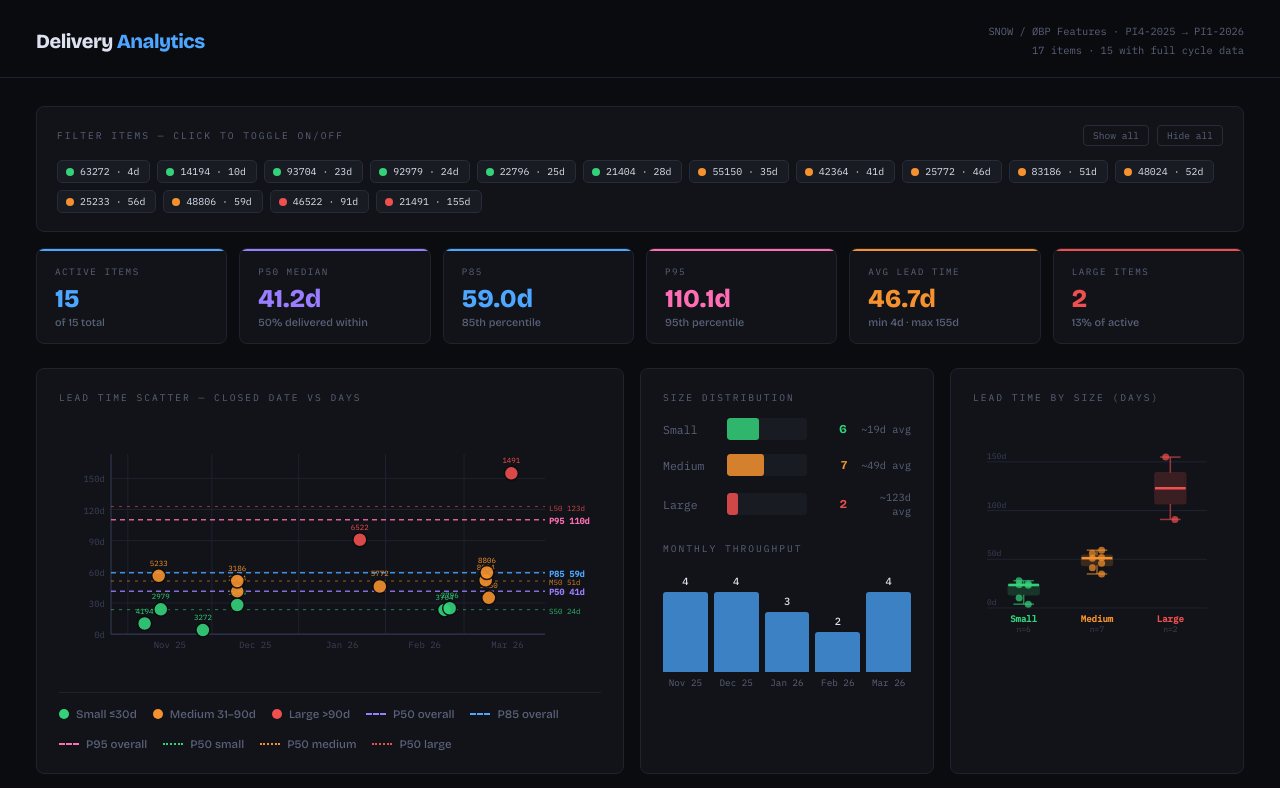
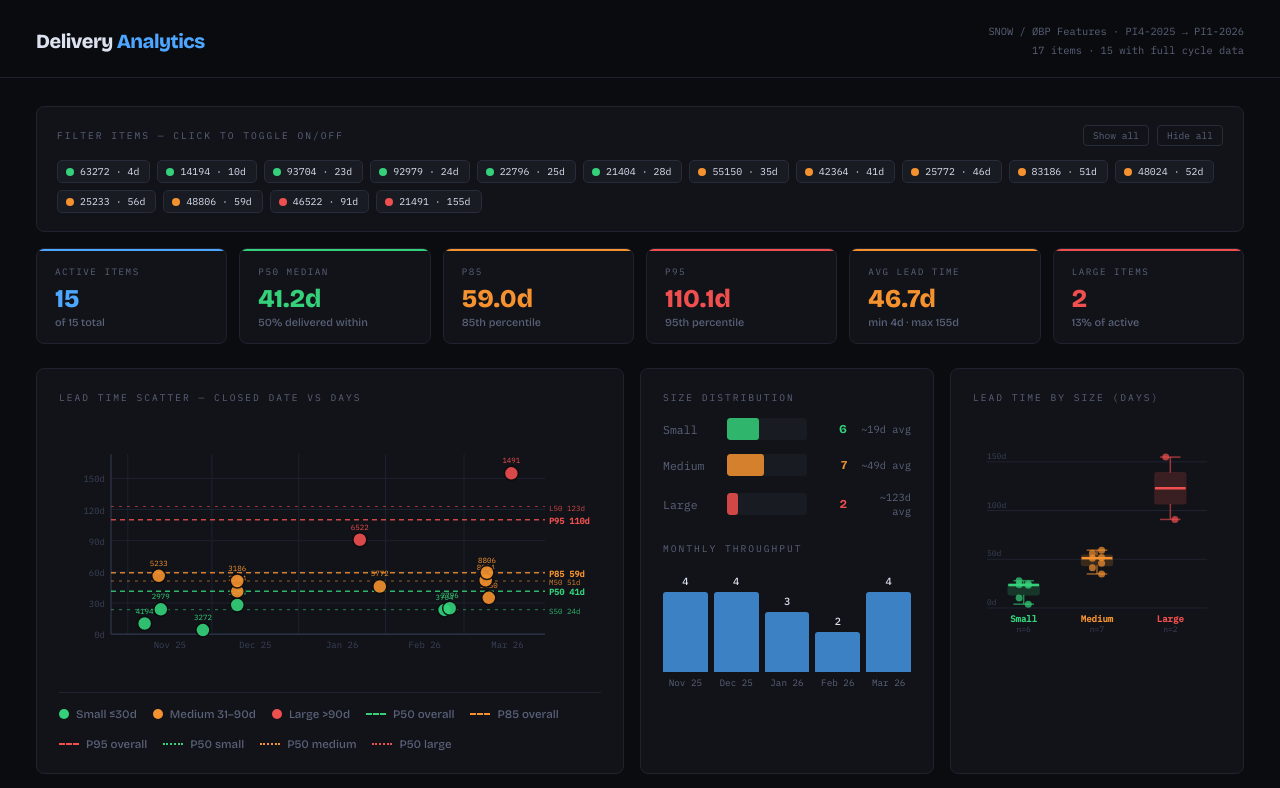
Before and after one commit to tasrnowskimicha-cyber/dashboardflow, a plain HTML site: page index.html in a window 1280 px wide. Shown: the top 788 px of the page. Drawn offline with nearby package versions, Linux system fonts and the light colour scheme.

Commit message:
Update index.html

```diff
--- a/index.html
+++ b/index.html
@@ -18,9 +18,9 @@
   --small:   #34d17a;
   --medium:  #f5922f;
   --large:   #f04f4f;
-  --p50:     #9b7dff;
-  --p85:     #4da6ff;
-  --p95:     #ff6eb4;
+  --p50:     #34d17a;
+  --p85:     #f5922f;
+  --p95:     #f04f4f;
   --accent:  #4da6ff;
 }
 *{box-sizing:border-box;margin:0;padding:0}
@@ -473,9 +473,9 @@ function renderKPIs(){
   const lg=wd.filter(i=>i.sz==='large');
   const kpis=[
     {label:'Active Items',  val:wd.length,            sub:`of ${allItems.filter(i=>i.days!=null).length} total`, col:'#4da6ff'},
-    {label:'P50 Median',    val:p50v.toFixed(1)+'d',  sub:'50% delivered within',   col:'#9b7dff'},
-    {label:'P85',           val:p85v.toFixed(1)+'d',  sub:'85th percentile',        col:'#4da6ff'},
-    {label:'P95',           val:p95v.toFixed(1)+'d',  sub:'95th percentile',        col:'#ff6eb4'},
+    {label:'P50 Median',    val:p50v.toFixed(1)+'d',  sub:'50% delivered within',   col:'#34d17a'},
+    {label:'P85',           val:p85v.toFixed(1)+'d',  sub:'85th percentile',        col:'#f5922f'},
+    {label:'P95',           val:p95v.toFixed(1)+'d',  sub:'95th percentile',        col:'#f04f4f'},
     {label:'Avg Lead Time', val:avgv.toFixed(1)+'d',  sub:`min ${Math.min(...days).toFixed(0)}d · max ${Math.max(...days).toFixed(0)}d`, col:'#f5922f'},
     {label:'Large Items',   val:lg.length,            sub:wd.length?`${((lg.length/wd.length)*100).toFixed(0)}% of active`:'—', col:'#f04f4f'},
   ];
@@ -626,7 +626,7 @@ function drawScatter(){
   if(wd.length>=2){
     const days=wd.map(i=>i.days);
     const p50v=pct(days,50),p85v=pct(days,85),p95v=pct(days,95);
-    [{val:p50v,col:'#9b7dff',lbl:'P50'},{val:p85v,col:'#4da6ff',lbl:'P85'},{val:p95v,col:'#ff6eb4',lbl:'P95'}].forEach(p=>{
+    [{val:p50v,col:'#34d17a',lbl:'P50'},{val:p85v,col:'#f5922f',lbl:'P85'},{val:p95v,col:'#f04f4f',lbl:'P95'}].forEach(p=>{
       const y=scY(p.val);
       svgEl('line',{x1:PL,y1:y,x2:PL+pw,y2:y,stroke:p.col,'stroke-width':'1.5','stroke-dasharray':'5,4',opacity:'0.85'},svg);
       svgEl('text',{x:PL+pw+4,y:y+4,fill:p.col,'font-size':'8.5','font-weight':'600'},svg).textContent=`${p.lbl} ${p.val.toFixed(0)}d`;
@@ -654,9 +654,10 @@ function drawScatter(){
     const cx=scX(item.cDate), cy=scY(item.days);
     const c=svgEl('circle',{cx,cy,r:7,fill:item.col,stroke:'#0b0c0f','stroke-width':'1.5',opacity:'0.9',style:'cursor:pointer'},svg);
     svgEl('text',{x:cx,y:cy-10,'text-anchor':'middle',fill:item.col,'font-size':'7.5','pointer-events':'none'},svg).textContent=item.id.slice(-4);
-    c.addEventListener('mouseenter',e=>showTip(e,`<strong>#${item.id}</strong><br>${item.title}<br><br>Activated: ${fmtD(item.aDate)}<br>Closed: ${fmtD(item.cDate)}<br>Lead time: <strong>${item.days.toFixed(1)}d</strong> · ${item.sz}`));
+    c.addEventListener('mouseenter',e=>showTip(e,`<strong>#${item.id}</strong><br>${item.title}<br><br>Activated: ${fmtD(item.aDate)}<br>Closed: ${fmtD(item.cDate)}<br>Lead time: <strong>${item.days.toFixed(1)}d</strong> · ${item.sz}<br><br><em>Click to hide</em>`));
     c.addEventListener('mousemove',moveTip);
     c.addEventListener('mouseleave',hideTip);
+    c.addEventListener('click',()=>{ hideTip(); toggleItem(item.id); });
   });
 }
 
@@ -694,7 +695,7 @@ function drawBar(){
   // overall percentile lines
   const days=wd.map(i=>i.days);
   const p50v=pct(days,50),p85v=pct(days,85),p95v=pct(days,95);
-  [{val:p50v,col:'#9b7dff',lbl:'P50'},{val:p85v,col:'#4da6ff',lbl:'P85'},{val:p95v,col:'#ff6eb4',lbl:'P95'}].forEach(p=>{
+  [{val:p50v,col:'#34d17a',lbl:'P50'},{val:p85v,col:'#f5922f',lbl:'P85'},{val:p95v,col:'#f04f4f',lbl:'P95'}].forEach(p=>{
     const x=scX(p.val);
     svgEl('line',{x1:x,y1:PT-4,x2:x,y2:H-PB,stroke:p.col,'stroke-width':'1.5','stroke-dasharray':'5,4',opacity:'0.85'},svg);
     svgEl('text',{x,y:PT-18,'text-anchor':'middle',fill:p.col,'font-size':'8','font-weight':'600'},svg).textContent=`${p.lbl}`;
```
